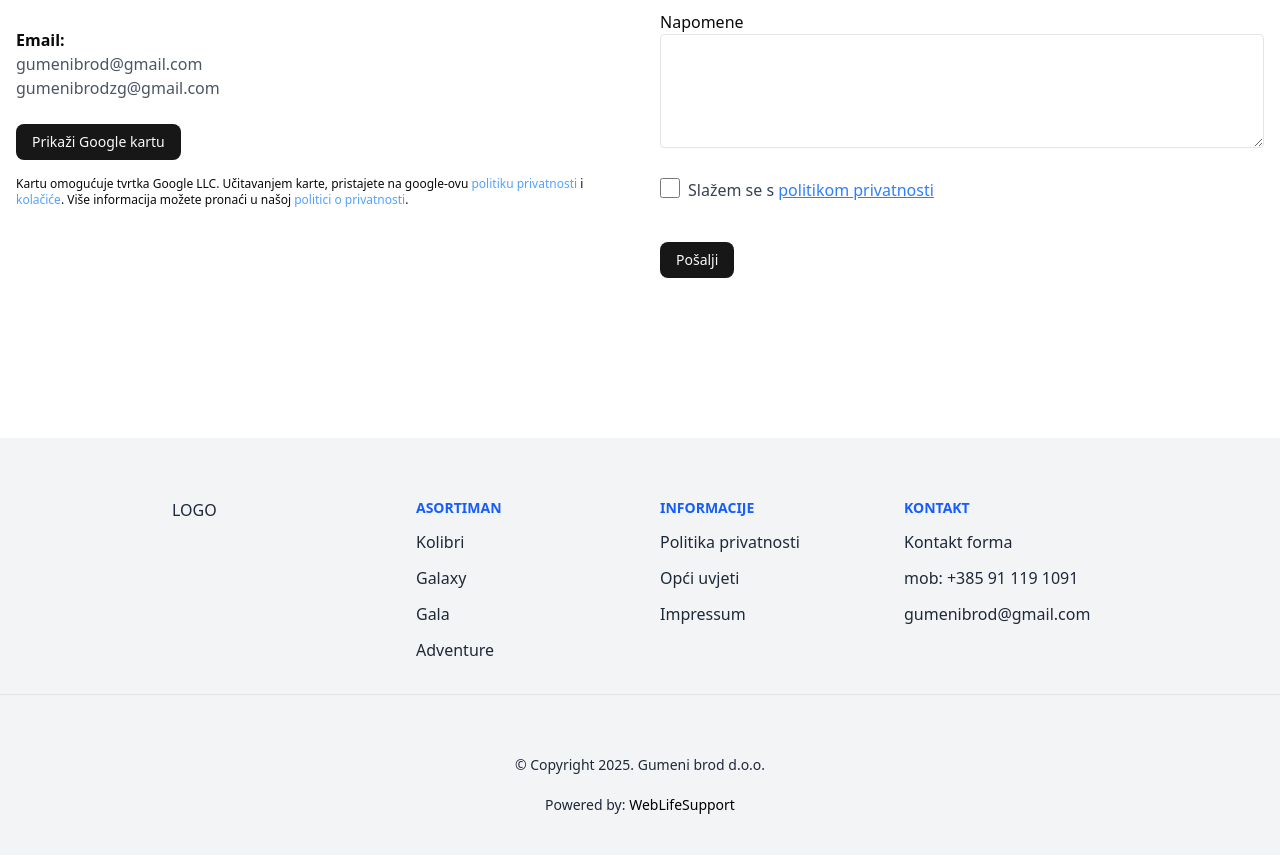
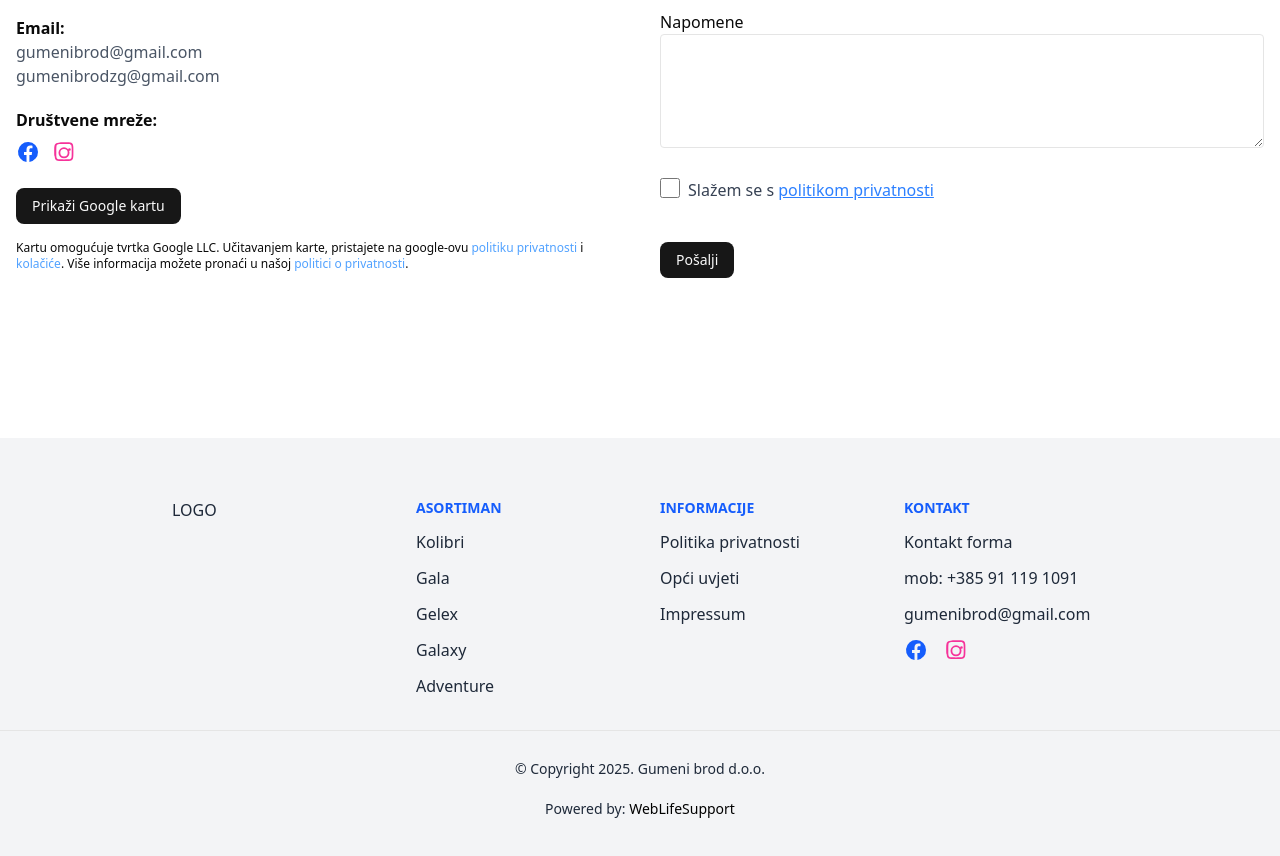
Before and after one commit to CroFrank/gumenibrod, a Next.js app: page /kontakt in a window 1280 px wide. Shown: the part 586-1442 px from the top of the page. Built offline with nearby package versions, Linux system fonts and the light colour scheme.

Commit message:
add social networks

```diff
--- a/components/Footer.tsx
+++ b/components/Footer.tsx
@@ -1,12 +1,7 @@
+import { footerBrands } from "@/lib/data"
 import Link from "next/link"
 
 export default function Footer() {
-  const brands = [
-    { name: "Kolibri", url: "https://kolibriboats.com/en/" },
-    { name: "Galaxy", url: "https://galaxy.boats/" },
-    { name: "Gala", url: "https://gala.boats/" },
-    { name: "Adventure", url: "https://www.adventure.kiev.ua/" },
-  ]
   return (
     <footer className="bg-gray-100 text-gray-800 pt-10">
       <div className="max-w-screen-lg px-4 sm:px-6 sm:grid md:grid-cols-4 sm:grid-cols-2 mx-auto">
@@ -18,7 +13,7 @@ export default function Footer() {
           <div className="text-sm uppercase text-blue-600 font-bold">
             Asortiman
           </div>
-          {brands.map((brand) => (
+          {footerBrands.map((brand) => (
             <a
               key={brand.name}
               className="my-3 block hover:underline"
@@ -67,37 +62,34 @@ export default function Footer() {
               gumenibrod@gmail.com
             </a>
           </div>
+          <div className="flex space-x-4 mt-3">
+            <a href="https://www.facebook.com/gumenibrod" target="_blank">
+              <svg
+                xmlns="http://www.w3.org/2000/svg"
+                className="w-6 h-6 text-blue-600"
+                fill="currentColor"
+                viewBox="0 0 24 24"
+              >
+                <path d="M22 12a10 10 0 1 0-11.5 9.9v-7H8v-3h2.5V9.5c0-2.5 1.5-3.9 3.8-3.9 1.1 0 2.2.2 2.2.2v2.5H15c-1.2 0-1.6.7-1.6 1.5V12h2.7l-.4 3h-2.3v7A10 10 0 0 0 22 12z" />
+              </svg>
+            </a>
+
+            <a href="https://www.instagram.com/gumeni.brod/" target="_blank">
+              <svg
+                xmlns="http://www.w3.org/2000/svg"
+                className="w-6 h-6 text-pink-500"
+                fill="currentColor"
+                viewBox="0 0 24 24"
+              >
+                <path d="M12 2.2c3.2 0 3.6 0 4.9.1 1.2.1 1.9.3 2.4.5.6.3 1 .7 1.5 1.5.2.5.4 1.2.5 2.4.1 1.3.1 1.7.1 4.9s0 3.6-.1 4.9c-.1 1.2-.3 1.9-.5 2.4-.3.6-.7 1-1.5 1.5-.5.2-1.2.4-2.4.5-1.3.1-1.7.1-4.9.1s-3.6 0-4.9-.1c-1.2-.1-1.9-.3-2.4-.5-.6-.3-1-.7-1.5-1.5-.2-.5-.4-1.2-.5-2.4C2.2 15.6 2.2 15.2 2.2 12s0-3.6.1-4.9c.1-1.2.3-1.9.5-2.4.3-.6.7-1 1.5-1.5.5-.2 1.2-.4 2.4-.5C8.4 2.2 8.8 2.2 12 2.2zm0 1.8c-3.1 0-3.5 0-4.7.1-.9.1-1.4.2-1.7.3-.4.2-.6.4-.9.9-.1.3-.3.8-.3 1.7-.1 1.2-.1 1.6-.1 4.7s0 3.5.1 4.7c.1.9.2 1.4.3 1.7.2.4.4.6.9.9.3.1.8.3 1.7.3 1.2.1 1.6.1 4.7.1s3.5 0 4.7-.1c.9-.1 1.4-.2 1.7-.3.4-.2.6-.4.9-.9.1-.3.3-.8.3-1.7.1-1.2.1-1.6.1-4.7s0-3.5-.1-4.7c-.1-.9-.2-1.4-.3-1.7-.2-.4-.4-.6-.9-.9-.3-.1-.8-.3-1.7-.3-1.2-.1-1.6-.1-4.7-.1zm0 3.3a5.5 5.5 0 1 1 0 11 5.5 5.5 0 0 1 0-11zm0 1.8a3.7 3.7 0 1 0 0 7.4 3.7 3.7 0 0 0 0-7.4zm5.5-.9a1.3 1.3 0 1 1 0 2.6 1.3 1.3 0 0 1 0-2.6z" />
+              </svg>
+            </a>
+          </div>
         </div>
       </div>
 
       <div className="pt-2 border-t">
         <div className="flex flex-col items-center max-w-screen-lg m-auto px-3 pt-5 pb-5 text-sm">
-          <div className="flex flex-row md:flex-auto md:flex-row-reverse mt-2">
-            {[
-              { name: "Twitter", href: "/#", path: "M24,12c0,6.627..." }, // Shortened for brevity
-              { name: "Facebook", href: "/#", path: "M24,12c0,6.627..." },
-              { name: "YouTube", href: "/#", path: "M19.05,8.362..." },
-              { name: "LinkedIn", href: "/#", path: "M7.3,0.9c1.5..." },
-              { name: "Dribbble", href: "/#", path: "M12,24c6.627..." },
-            ].map((icon, index) => (
-              <a
-                href={icon.href}
-                className="w-6 mx-1"
-                key={index}
-                aria-label={icon.name}
-              >
-                <svg
-                  className="fill-current cursor-pointer text-gray-500 hover:text-blue-600"
-                  width="100%"
-                  height="100%"
-                  viewBox="0 0 24 24"
-                  xmlns="http://www.w3.org/2000/svg"
-                >
-                  <path d={icon.path} />
-                </svg>
-              </a>
-            ))}
-          </div>
           <div>© Copyright 2025. Gumeni brod d.o.o.</div>
           <div className="my-5">
             <span>Powered by: </span>
--- a/components/KontaktInfo.tsx
+++ b/components/KontaktInfo.tsx
@@ -1,7 +1,6 @@
 export default function KontakInfo() {
   return (
-    <>
-      {" "}
+    <div className="space-y-5 text-center md:text-left">
       <h2 className="text-xl font-semibold mb-10">Kontakt Info</h2>
       <div>
         <h3 className="font-semibold">O nama:</h3>
@@ -11,8 +10,8 @@ export default function KontakInfo() {
       </div>
       <div>
         <h3 className="font-semibold">Radno vrijeme:</h3>
-        <p className="text-gray-600">Mon - Fri: 9am - 5pm</p>
-        <p className="text-gray-600">Sat - Sun: Closed</p>
+        <p className="text-gray-600">Pon - Pet: 9:00 - 17:00</p>
+        <p className="text-gray-600">Subota: 9:00 -14:00 (uz najavu)</p>
       </div>
       <div>
         <h3 className="font-semibold">Mobitel:</h3>
@@ -23,6 +22,31 @@ export default function KontakInfo() {
         <p className="text-gray-600">gumenibrod@gmail.com </p>
         <p className="text-gray-600">gumenibrodzg@gmail.com </p>
       </div>
-    </>
+      <div>
+        <h3 className="font-semibold mb-2">Društvene mreže:</h3>
+        <div className="flex gap-3 justify-center md:justify-start">
+          <a href="https://www.facebook.com/gumenibrod" target="_blank">
+            <svg
+              xmlns="http://www.w3.org/2000/svg"
+              className="w-6 h-6 text-blue-600"
+              fill="currentColor"
+              viewBox="0 0 24 24"
+            >
+              <path d="M22 12a10 10 0 1 0-11.5 9.9v-7H8v-3h2.5V9.5c0-2.5 1.5-3.9 3.8-3.9 1.1 0 2.2.2 2.2.2v2.5H15c-1.2 0-1.6.7-1.6 1.5V12h2.7l-.4 3h-2.3v7A10 10 0 0 0 22 12z" />
+            </svg>
+          </a>
+          <a href="https://www.instagram.com/gumeni.brod/" target="_blank">
+            <svg
+              xmlns="http://www.w3.org/2000/svg"
+              className="w-6 h-6 text-pink-500"
+              fill="currentColor"
+              viewBox="0 0 24 24"
+            >
+              <path d="M12 2.2c3.2 0 3.6 0 4.9.1 1.2.1 1.9.3 2.4.5.6.3 1 .7 1.5 1.5.2.5.4 1.2.5 2.4.1 1.3.1 1.7.1 4.9s0 3.6-.1 4.9c-.1 1.2-.3 1.9-.5 2.4-.3.6-.7 1-1.5 1.5-.5.2-1.2.4-2.4.5-1.3.1-1.7.1-4.9.1s-3.6 0-4.9-.1c-1.2-.1-1.9-.3-2.4-.5-.6-.3-1-.7-1.5-1.5-.2-.5-.4-1.2-.5-2.4C2.2 15.6 2.2 15.2 2.2 12s0-3.6.1-4.9c.1-1.2.3-1.9.5-2.4.3-.6.7-1 1.5-1.5.5-.2 1.2-.4 2.4-.5C8.4 2.2 8.8 2.2 12 2.2zm0 1.8c-3.1 0-3.5 0-4.7.1-.9.1-1.4.2-1.7.3-.4.2-.6.4-.9.9-.1.3-.3.8-.3 1.7-.1 1.2-.1 1.6-.1 4.7s0 3.5.1 4.7c.1.9.2 1.4.3 1.7.2.4.4.6.9.9.3.1.8.3 1.7.3 1.2.1 1.6.1 4.7.1s3.5 0 4.7-.1c.9-.1 1.4-.2 1.7-.3.4-.2.6-.4.9-.9.1-.3.3-.8.3-1.7.1-1.2.1-1.6.1-4.7s0-3.5-.1-4.7c-.1-.9-.2-1.4-.3-1.7-.2-.4-.4-.6-.9-.9-.3-.1-.8-.3-1.7-.3-1.2-.1-1.6-.1-4.7-.1zm0 3.3a5.5 5.5 0 1 1 0 11 5.5 5.5 0 0 1 0-11zm0 1.8a3.7 3.7 0 1 0 0 7.4 3.7 3.7 0 0 0 0-7.4zm5.5-.9a1.3 1.3 0 1 1 0 2.6 1.3 1.3 0 0 1 0-2.6z" />
+            </svg>
+          </a>
+        </div>
+      </div>
+    </div>
   )
 }
--- a/lib/data.ts
+++ b/lib/data.ts
@@ -111,3 +111,11 @@ export const navLinks = [
   { href: "/faq", label: "faq" },
   { href: "/kontakt", label: "kontakt" },
 ]
+
+export const footerBrands = [
+  { name: "Kolibri", url: "https://kolibriboats.com/en/" },
+  { name: "Gala", url: "https://gala.boats/" },
+  { name: "Gelex", url: "#" },
+  { name: "Galaxy", url: "https://galaxy.boats/" },
+  { name: "Adventure", url: "https://www.adventure.kiev.ua/" },
+]
```
